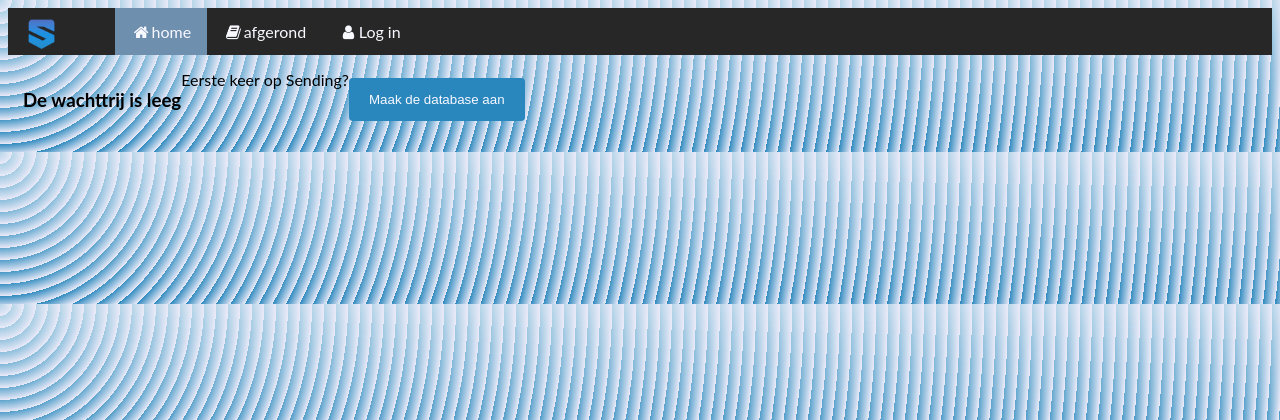
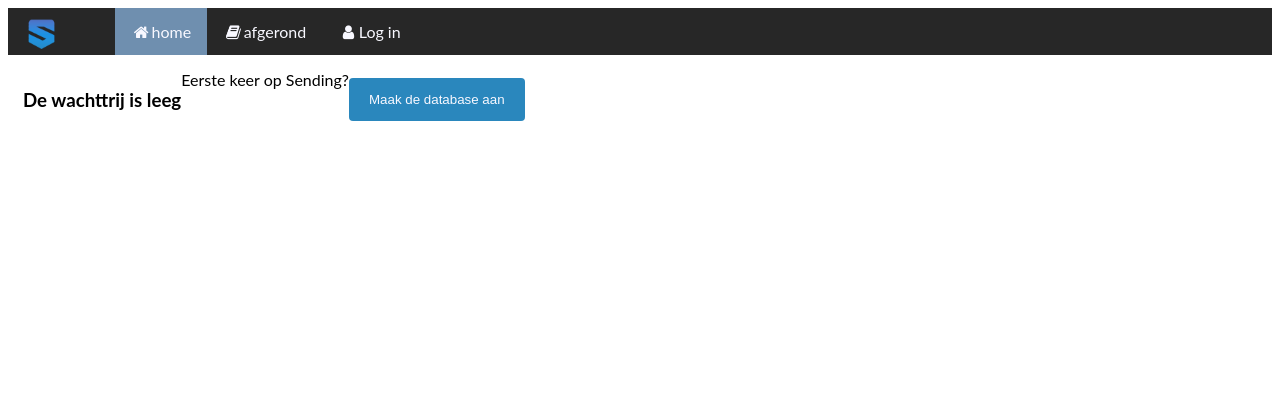
Before and after one commit to maxpandora/sending-1, a PHP site: page /sending/index.php in a window 1280 px wide. Shown: the top 420 px of the page. Run offline with PHP 8.4, Linux system fonts and the light colour scheme; data that the repository does not hold is empty.

Commit message:
update stylesheet.css

```diff
--- a/stylesheet.css
+++ b/stylesheet.css
@@ -1,6 +1,5 @@
 body{
   font-family: 'Lato', sans-serif;
-  background-image:  repeating-radial-gradient( circle at 0 0, transparent 0, #eaeaf8 12px ), repeating-linear-gradient( #2a87bd55, #2a87bd );
 }
 
 #wrapper{
```
